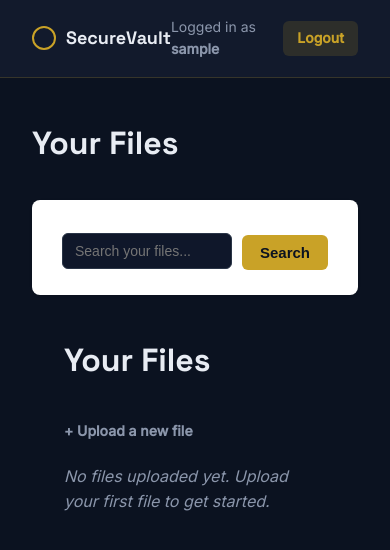
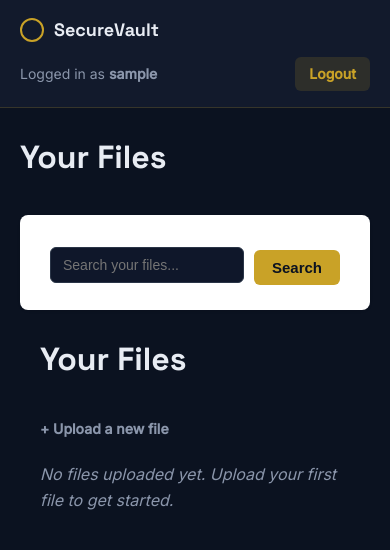
Before and after one commit to akshitbansal1211/securevault, a Flask app: page /dashboard in a window 390 px wide. Shown: the top 550 px of the page. Run offline with Flask 3, Linux system fonts and the light colour scheme; the visitor is signed in with stand-in values (Sample User, id 1); data that the repository does not hold is empty.

Commit message:
Day 20: Add responsive design with media queries for mobile screens

```diff
--- a/static/style.css
+++ b/static/style.css
@@ -531,3 +531,71 @@ body.dashboard-page {
 .clear-search:hover {
     color: #C9A227;
 }
+/* ===== Responsive Design ===== */
+
+@media (max-width: 600px) {
+    .auth-container {
+        padding: 20px;
+        width: 100%;
+    }
+
+    .auth-form {
+        width: 100%;
+        max-width: 340px;
+        padding: 24px 20px;
+    }
+
+    .brand h1 {
+        font-size: 26px;
+    }
+
+    .dashboard-header {
+        flex-direction: column;
+        align-items: flex-start;
+        gap: 12px;
+        padding: 16px 20px;
+    }
+
+    .user-info {
+        width: 100%;
+        justify-content: space-between;
+    }
+
+    .dashboard-main {
+        padding: 0 20px;
+        margin: 24px auto;
+    }
+
+    .search-form {
+        flex-wrap: wrap;
+    }
+
+    .search-form input[type="text"] {
+        max-width: 100%;
+        width: 100%;
+    }
+
+    .file-item {
+        flex-direction: column;
+        align-items: flex-start;
+        gap: 6px;
+    }
+
+    .file-info {
+        flex-wrap: wrap;
+    }
+
+    .preview-modal-content {
+        width: 92%;
+        padding: 16px;
+    }
+
+    body {
+        max-width: 100%;
+        padding: 16px;
+    }
+
+    .upload-form {
+        max-width: 100%;
+    }
+}
--- a/templates/dashboard.html
+++ b/templates/dashboard.html
@@ -2,6 +2,7 @@
 <html lang="en">
 <head>
     <meta charset="UTF-8">
+    <meta name="viewport" content="width=device-width, initial-scale=1.0">
     <title>SecureVault - Dashboard</title>
     <link rel="preconnect" href="https://fonts.googleapis.com">
     <link href="https://fonts.googleapis.com/css2?family=Space+Grotesk:wght@500;700&family=Inter:wght@400;500&display=swap" rel="stylesheet">
--- a/templates/login.html
+++ b/templates/login.html
@@ -2,6 +2,7 @@
 <html lang="en">
 <head>
     <meta charset="UTF-8">
+    <meta name="viewport" content="width=device-width, initial-scale=1.0">
     <title>SecureVault - Login</title>
     <link rel="preconnect" href="https://fonts.googleapis.com">
     <link href="https://fonts.googleapis.com/css2?family=Space+Grotesk:wght@500;700&family=Inter:wght@400;500&display=swap" rel="stylesheet">
--- a/templates/register.html
+++ b/templates/register.html
@@ -2,6 +2,7 @@
 <html lang="en">
 <head>
     <meta charset="UTF-8">
+    <meta name="viewport" content="width=device-width, initial-scale=1.0">
     <title>SecureVault - Register</title>
     <link rel="preconnect" href="https://fonts.googleapis.com">
     <link href="https://fonts.googleapis.com/css2?family=Space+Grotesk:wght@500;700&family=Inter:wght@400;500&display=swap" rel="stylesheet">
--- a/templates/upload.html
+++ b/templates/upload.html
@@ -2,6 +2,7 @@
 <html lang="en">
 <head>
     <meta charset="UTF-8">
+    <meta name="viewport" content="width=device-width, initial-scale=1.0">
     <title>SecureVault - Upload</title>
     <link rel="preconnect" href="https://fonts.googleapis.com">
     <link href="https://fonts.googleapis.com/css2?family=Space+Grotesk:wght@500;700&family=Inter:wght@400;500&display=swap" rel="stylesheet">
```
